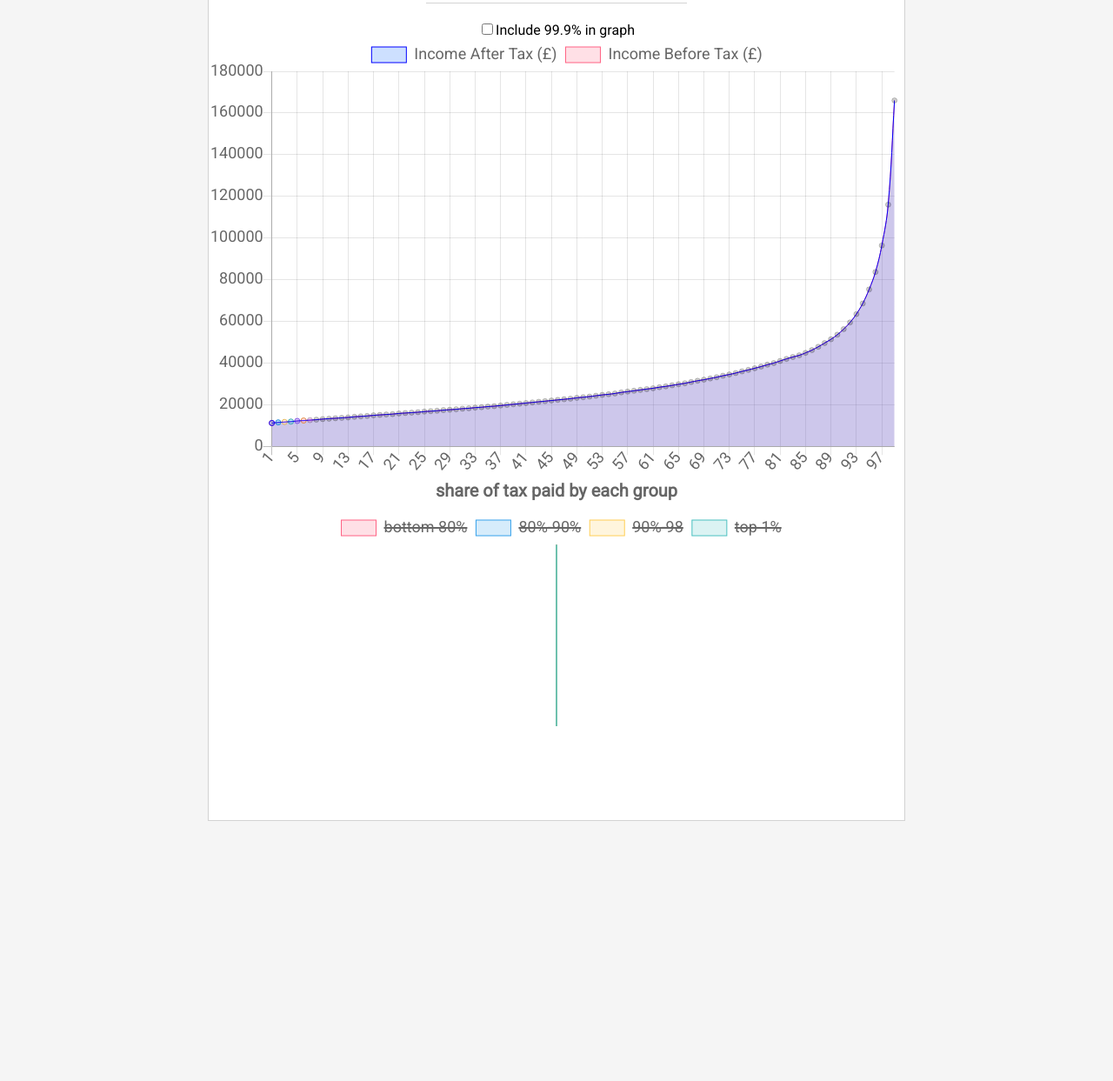
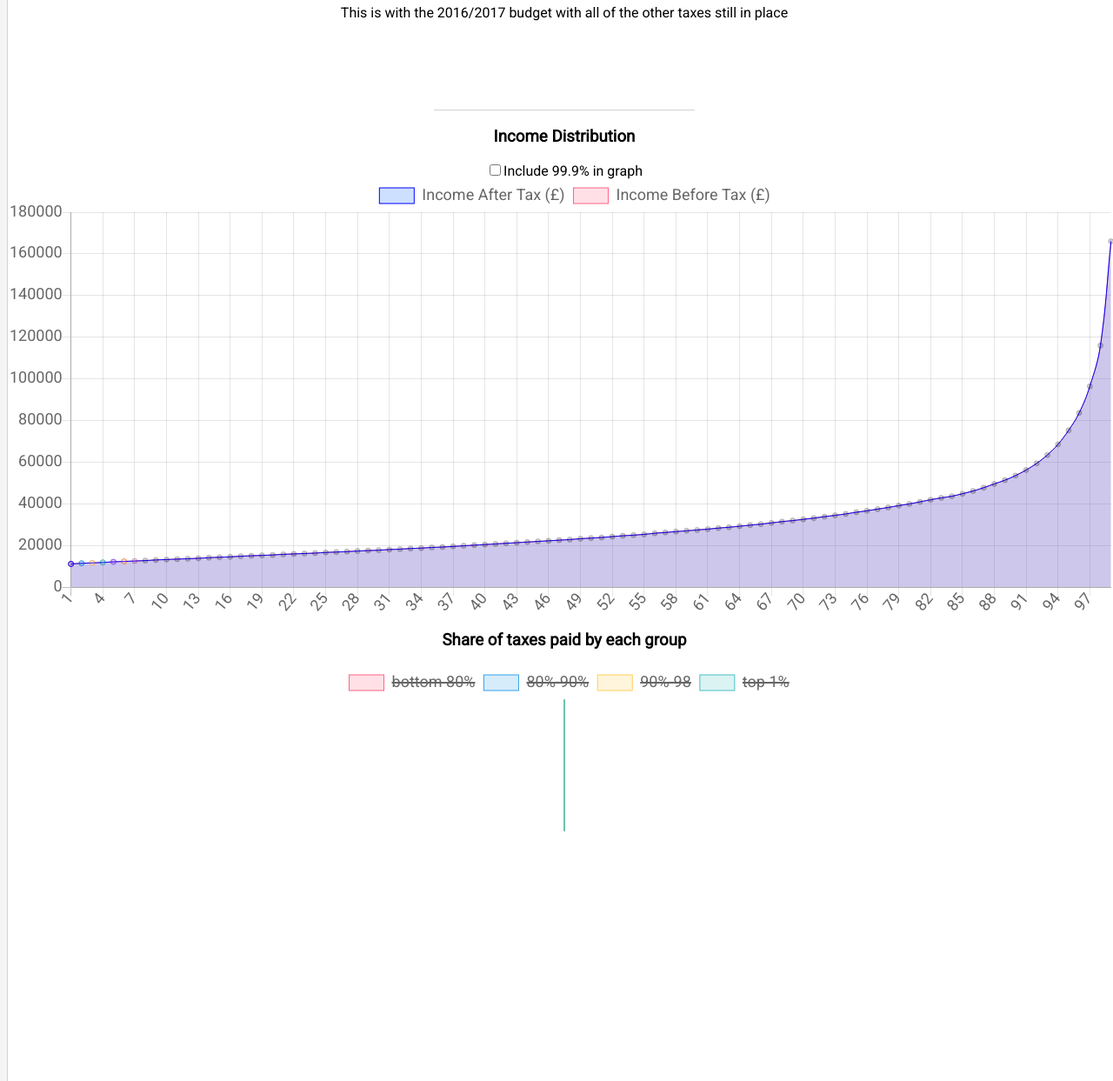
Before and after one commit to JonathanW31415/choose-taxes, a plain HTML site: page FantasyTax/index.html in a window 1280 px wide. Shown: the part 1008-2251 px from the top of the page at 87% size. Before the commit the page ends 2052 px from the top, so only its background shows below. Drawn offline with nearby package versions, Linux system fonts and the light colour scheme.

Commit message:
Add files via upload

```diff
--- a/FantasyTax/calculation.js
+++ b/FantasyTax/calculation.js
@@ -408,7 +408,10 @@ function chart() {
             }
         ],
         },
-        options:{}
+        options:{
+            responsive: true,
+            maintainAspectRatio: false,
+        }
     });
 }
 
@@ -442,12 +445,10 @@ function pie() {
             }]
         },
         options:{
-            title: {
-                display: true,
-                text:"share of tax paid by each group",
-                fontSize:20
+            responsive: true,
+            maintainAspectRatio: false,
         }
-    }
+
     });
 }
 
--- a/FantasyTax/index.html
+++ b/FantasyTax/index.html
@@ -6,13 +6,14 @@
 	</head>
 	<script src="https://cdn.jsdelivr.net/npm/chart.js@2.8.0/dist/Chart.min.js"></script>
 	<body>
-		<div id="content">
-			<div id="header">
-				<h1 id="title">UK Fantasy Tax</h1>
+		<div id="content" class="grid-container">
+			<div id="header" class="grid-item">
+				<h1 id="title" style="font-size: 30;">UK Fantasy Tax</h1>
 				<h2>Choose your own taxes!</h2>
 			</div>
-			<div id="input">
+			<div id="IO">
 				<hr/>
+				<div id="input" class="grid-item">
 					<div>
 						<h3 class="subtitle">Negative Income Tax / Personal Allowance (if rate is 0%)</h3>
 						Tax Rate <input class="percentage input-box" type="number" id="NITRate" value=0>%
@@ -50,16 +51,19 @@
 					<div id="deficit">£-201,300,000,000.00</div>
 					<p>This is with the 2016/2017 budget with all of the other taxes still in place</p>
 				</div>
+			</div>
+			<div id="graphs" class="grid-item">
 				<hr/>
-			<div id="graphs">
 				<div>
+					<h3 class="subtitle">Income Distribution</h3>
 					<input type="checkbox" id="999" value="checked" onclick="checkbox999()">Include 99.9% in graph
 				</div>
 				<div>
-					<canvas id="myChart1" width="400" height="250"></canvas>
+					<canvas id="myChart1" width="200" height="500"></canvas>
 				</div>
 				<div>
-					<canvas id="myChart2" width="400" height="250"></canvas>
+					<h3 class="subtitle">Share of taxes paid by each group</h3>
+					<canvas id="myChart2" width="200" height="300"></canvas>
 				</div>
 			</div>
 			<script src="calculation.js"></script>
--- a/FantasyTax/style.css
+++ b/FantasyTax/style.css
@@ -11,6 +11,11 @@ body{
         -ms-user-select: none; /* Internet Explorer/Edge */
             user-select: none; /* Non-prefixed version, currently
                                   supported by Chrome and Opera */
+}
+
+
+.grid-container {
+    display: grid;
 }
 
 hr {
@@ -34,12 +39,16 @@ hr {
 }
 #content {
     background-color: white;
-    height: 1900px;
-    width: 800px;
+    height: 1500px;
+    width: 85%;
     margin: auto;
     margin-top: 50px;
     margin-bottom: 50px;
     border: 1px solid lightgray;
+}
+
+#IO {
+    grid-area: content;
 }
 
 #output {
@@ -47,7 +56,7 @@ hr {
 }
 
 #graphs {
-    margin-top: 20px;
+    grid-area: graph;
 }
 
 #header {
@@ -55,6 +64,7 @@ hr {
     margin: auto;
     margin-top: 40px;
     margin-bottom: 40px;
+    grid-area: header;
 }
 
 .subtitle {
@@ -104,3 +114,29 @@ hr {
     opacity: 1;
     right: 0;
 }
+
+@media screen and (min-width : 1650px) {
+    .grid-container{
+        grid-template-columns: 2fr 3fr;
+        grid-template-rows: 250px 1000px;
+        grid-template-areas: "header header"
+                            "content graph";
+    }
+}
+
+@media screen and (max-width: 1649px) {
+    body {
+        width: 100%;
+    }
+    #content{
+        width: 100%;
+        height: 2200px;
+    }
+    .grid-container{
+        grid-template-rows: 200px 875px 750px;
+        grid-template-areas: "header"
+                            "content"
+                            "graph";
+    }
+
+}
```
Lines whose indentation alone changed are shown as unchanged.
